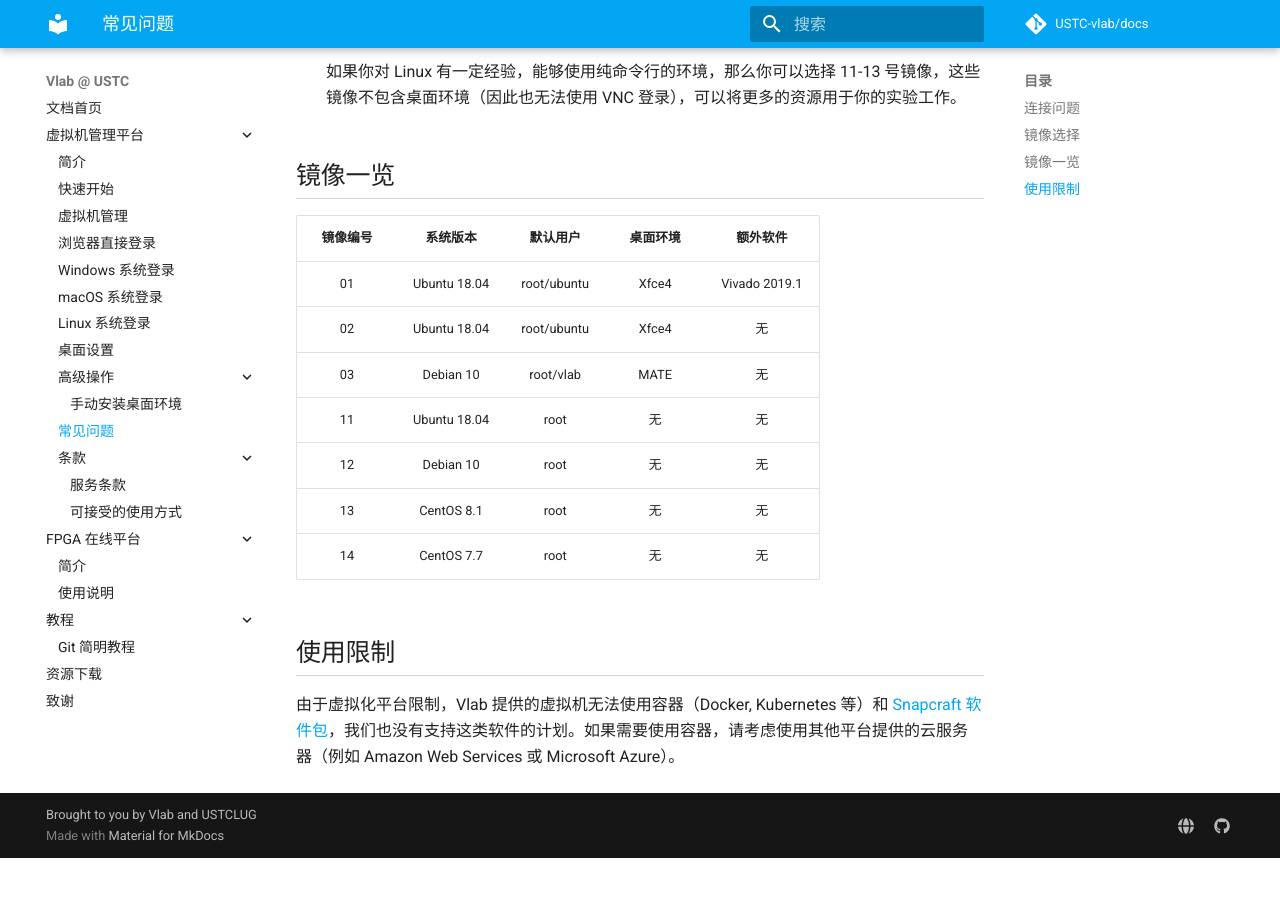
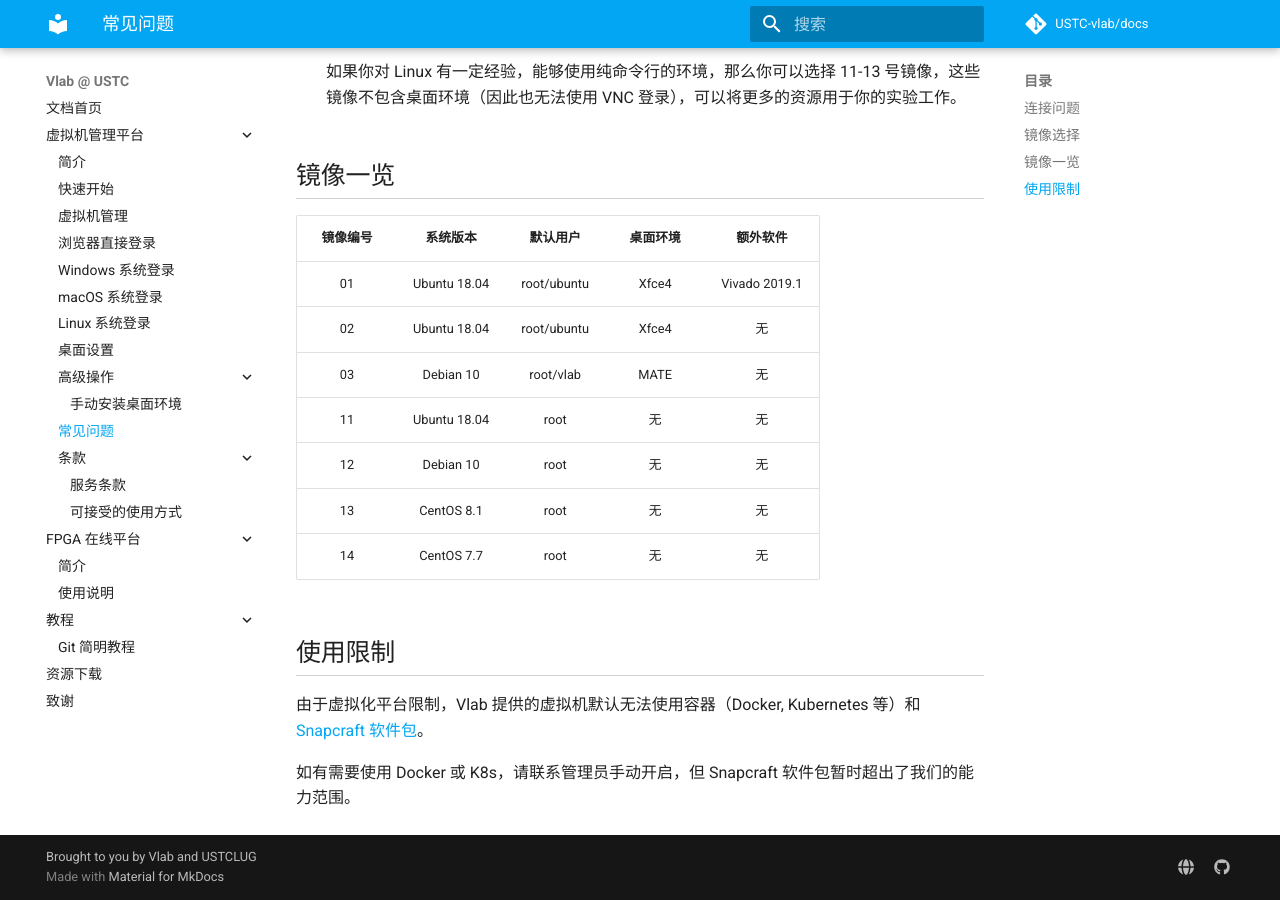
Before and after one commit to USTC-vlab/docs, an MkDocs documentation site: the page built from docs/vm/faq.md, in a window 1280 px wide and 900 px high, scrolled down 1211 px. Built offline with MkDocs 1.6.1 and Material for MkDocs 9.7.7, drawn with Linux system fonts in a browser that asks for light colours; comment, search, counter and statistics services are not loaded; before the commit the page ends 2069 px from its top, so only the background shows below that.

Commit message:
Update docs

```diff
--- a/docs/vm/faq.md
+++ b/docs/vm/faq.md
@@ -57,4 +57,6 @@
 
 ## 使用限制 {#limits}
 
-由于虚拟化平台限制，Vlab 提供的虚拟机无法使用容器（Docker, Kubernetes 等）和 [Snapcraft 软件包](https://snapcraft.io/)，我们也没有支持这类软件的计划。如果需要使用容器，请考虑使用其他平台提供的云服务器（例如 Amazon Web Services 或 Microsoft Azure）。
+由于虚拟化平台限制，Vlab 提供的虚拟机默认无法使用容器（Docker, Kubernetes 等）和 [Snapcraft 软件包](https://snapcraft.io/)。
+
+如有需要使用 Docker 或 K8s，请联系管理员手动开启，但 Snapcraft 软件包暂时超出了我们的能力范围。
```
Also changed, not shown: docs/vm/desktop-settings.md (+4 -0 lines).
